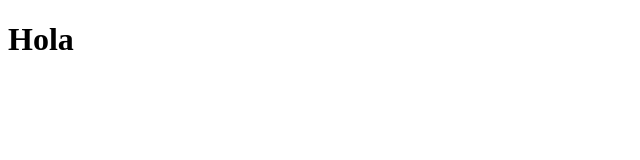
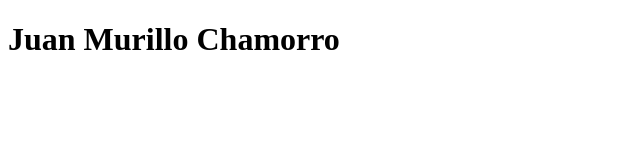
Before and after one commit to jjuan1403/proyecto-ejemplo, a website: page src/index.html in a window 1280 px wide. Shown: the whole page, without its empty margins (0-640 px from the left). Drawn offline with Linux system fonts and the light colour scheme.

Commit message:
Cambio: actualicé mi nombre

```diff
--- a/package.json
+++ b/package.json
@@ -4,7 +4,8 @@
   "description": "",
   "main": "index.js",
   "scripts": {
-    "test": "echo \"Error: no test specified\" && exit 1"
+    "test": "echo \"Error: no test specified\" && exit 1",
+    "deploy": "gh-pages -d src"
   },
   "keywords": [],
   "author": "",
@@ -18,6 +19,7 @@
   },
   "type": "module",
   "devDependencies": {
+    "gh-pages": "^6.3.0",
     "servor": "^4.0.2"
   }
 }
--- a/src/index.html
+++ b/src/index.html
@@ -7,7 +7,7 @@
 </head>
 <body>
 
-    <h1>Hola</h1>
+    <h1>Juan Murillo Chamorro</h1>
 
 </body>
 </html>
```
Also changed, not shown: pnpm-lock.yaml.
